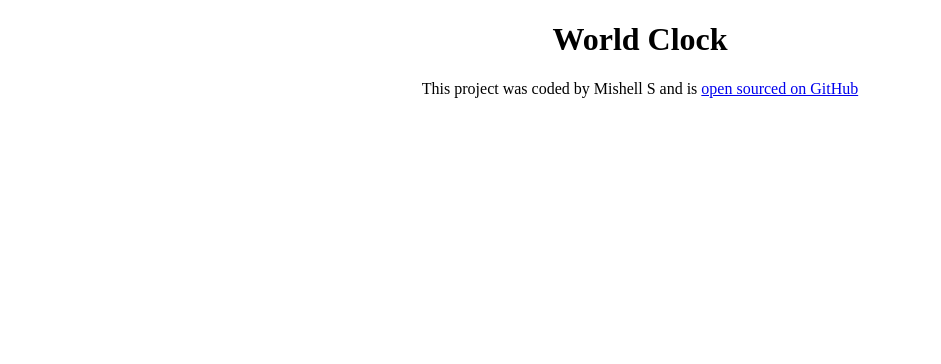
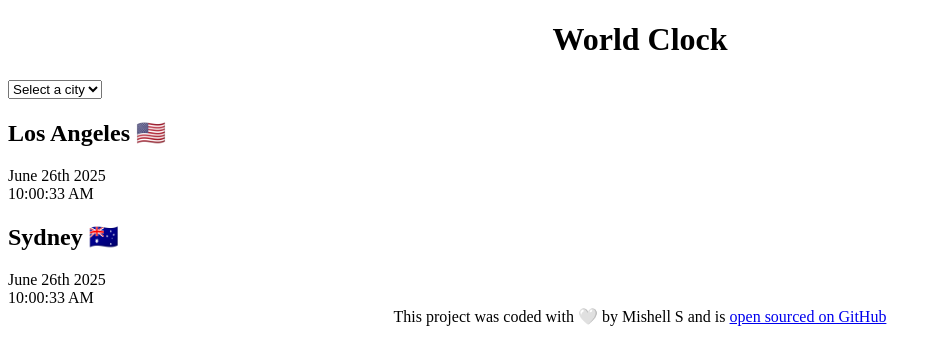
Before and after one commit to Andile763/world-clock, a plain HTML site: page index.html in a window 1280 px wide. Shown: the whole page, without its empty margins (0-941 px from the left). Drawn offline with Linux system fonts and the light colour scheme.

Commit message:
Added basic html

```diff
--- a/index.html
+++ b/index.html
@@ -7,9 +7,28 @@
     <title>World Clock- Shell🎇</title>
   </head>
   <body>
-    <h1>World Clock</h1>
+    <div class="container">
+      <h1>World Clock</h1>
+
+      <select>
+        <option value="">Select a city</option>
+        <option value="new York">New York</option>
+        <option value="london">London</option>
+        <option value="tokyo">Tokyo</option>
+      </select>
+      <div class="city">
+        <h2>Los Angeles 🇺🇸</h2>
+        <div class="date">June 26th 2025</div>
+        <div class="time">10:00:33 AM</div>
+      </div>
+      <div class="city">
+        <h2>Sydney 🇦🇺</h2>
+        <div class="date">June 26th 2025</div>
+        <div class="time">10:00:33 AM</div>
+      </div>
+    </div>
     <footer>
-      This project was coded by Mishell S and is
+      This project was coded with 🤍 by Mishell S and is
       <a href="https://github.com/Andile763/world-clock" target="_blank"
         >open sourced on GitHub</a
       >
```
